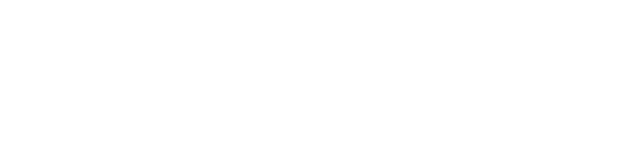
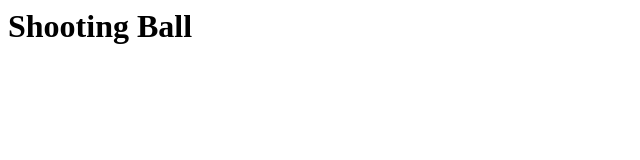
Before and after one commit to bgilda/bgilda.github.io, a plain HTML site: page index.html in a window 1280 px wide. Shown: the whole page, without its empty margins (0-640 px from the left). Drawn offline with Linux system fonts and the light colour scheme.

Commit message:
Update index.html

```diff
--- a/index.html
+++ b/index.html
@@ -1,6 +1,6 @@
 <html>
 <header><title>Shooting Ball</title>   </header>
 <body>
-
+  <div><h1> Shooting Ball</h1></div>
 </body>
 </html>
```
